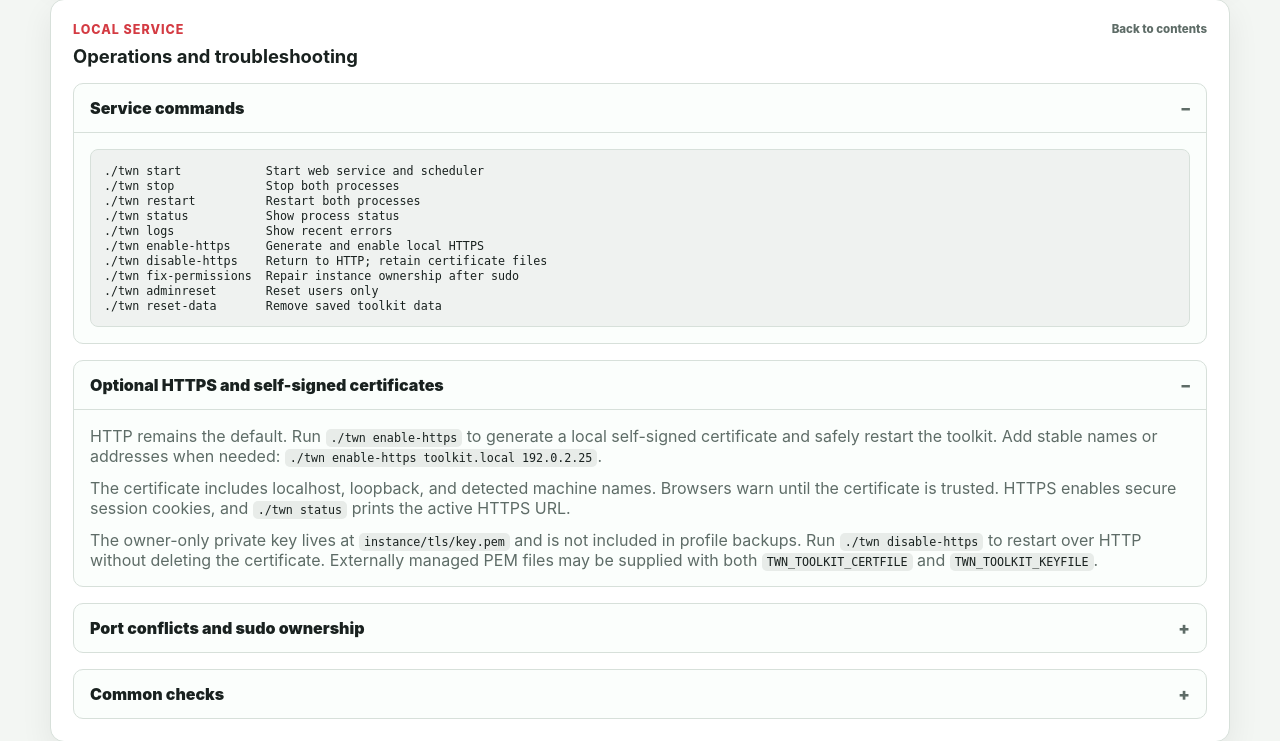
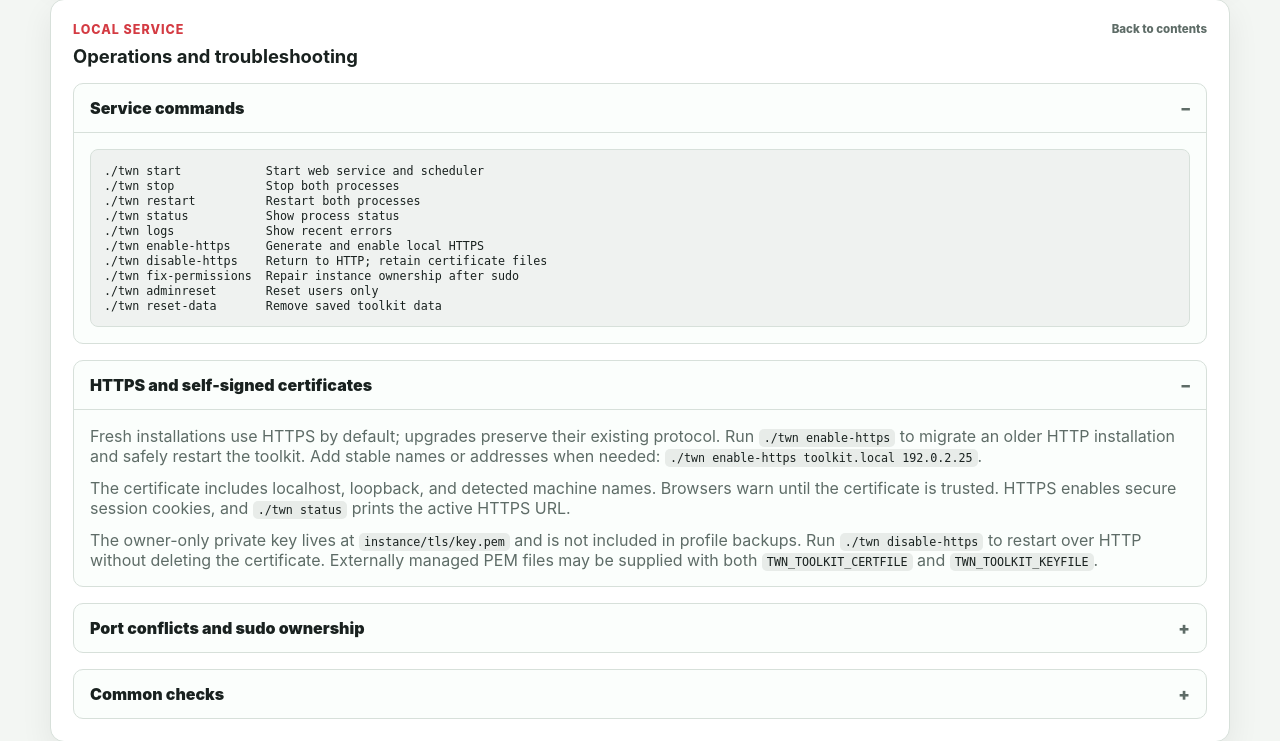
Before and after one commit to thewifininja/twn-toolkit, a Python web app: template twn_toolkit/templates/help.html in a window 1280 px wide, after a click on "HTTPS and self-signed certificates". Shown: the part 4494-5235 px from the top of the page. Run offline with Jinja, Linux system fonts and the light colour scheme; the template is opened without the code that fills it, so the values that code supplies are empty.

Commit message:
Make HTTPS default

```diff
--- a/twn_toolkit/templates/help.html
+++ b/twn_toolkit/templates/help.html
@@ -38,7 +38,7 @@
     <p>On narrow screens, use the hamburger button to open or close navigation.</p>
   </div></details>
   <details class="help-topic"><summary>First launch and service startup</summary><div class="help-topic-body">
-    <p>There is no default login. The first visit creates the initial administrator.</p>
+    <p>There is no default login. A fresh installation generates a self-signed HTTPS certificate, prints its HTTPS URL, and the first visit creates the initial administrator. Review the browser's certificate warning before continuing. Rerunning the installer preserves an existing installation's protocol choice.</p>
     <pre><code>./install.sh
 ./twn start
 ./twn status</code></pre>
@@ -194,8 +194,8 @@ sudo tcpdump -i en0 -e -nn -vvv 'vlan and port 514'</code></pre>
 ./twn adminreset       Reset users only
 ./twn reset-data       Remove saved toolkit data</code></pre>
   </div></details>
-  <details class="help-topic"><summary>Optional HTTPS and self-signed certificates</summary><div class="help-topic-body">
-    <p>HTTP remains the default. Run <code>./twn enable-https</code> to generate a local self-signed certificate and safely restart the toolkit. Add stable names or addresses when needed: <code>./twn enable-https toolkit.local 192.0.2.25</code>.</p>
+  <details class="help-topic"><summary>HTTPS and self-signed certificates</summary><div class="help-topic-body">
+    <p>Fresh installations use HTTPS by default; upgrades preserve their existing protocol. Run <code>./twn enable-https</code> to migrate an older HTTP installation and safely restart the toolkit. Add stable names or addresses when needed: <code>./twn enable-https toolkit.local 192.0.2.25</code>.</p>
     <p>The certificate includes localhost, loopback, and detected machine names. Browsers warn until the certificate is trusted. HTTPS enables secure session cookies, and <code>./twn status</code> prints the active HTTPS URL.</p>
     <p>The owner-only private key lives at <code>instance/tls/key.pem</code> and is not included in profile backups. Run <code>./twn disable-https</code> to restart over HTTP without deleting the certificate. Externally managed PEM files may be supplied with both <code>TWN_TOOLKIT_CERTFILE</code> and <code>TWN_TOOLKIT_KEYFILE</code>.</p>
   </div></details>
--- a/twn_toolkit/version.py
+++ b/twn_toolkit/version.py
@@ -51,7 +51,7 @@ RELEASE_NOTES = (
                     "Added bounded device/API timeouts, shared loading feedback, clearer per-target test results, and responsive card patterns.",
                     "Improved the launcher with separate web/scheduler status, dependency checks, permission diagnostics, and fix-permissions support.",
                     "Moved activity tracking to SQLite with time-window queries and retained automatic compatibility for older saved formats.",
-                    "Added opt-in native HTTPS with local certificate generation, strict private-key validation, secure session cookies, and an HTTP fallback switch.",
+                    "Made generated self-signed HTTPS the default for fresh installations while preserving existing deployments, with strict private-key validation, secure session cookies, and an HTTP fallback switch.",
                 ),
             },
         ),
```
Also changed, not shown: README.md, 1 other file.
